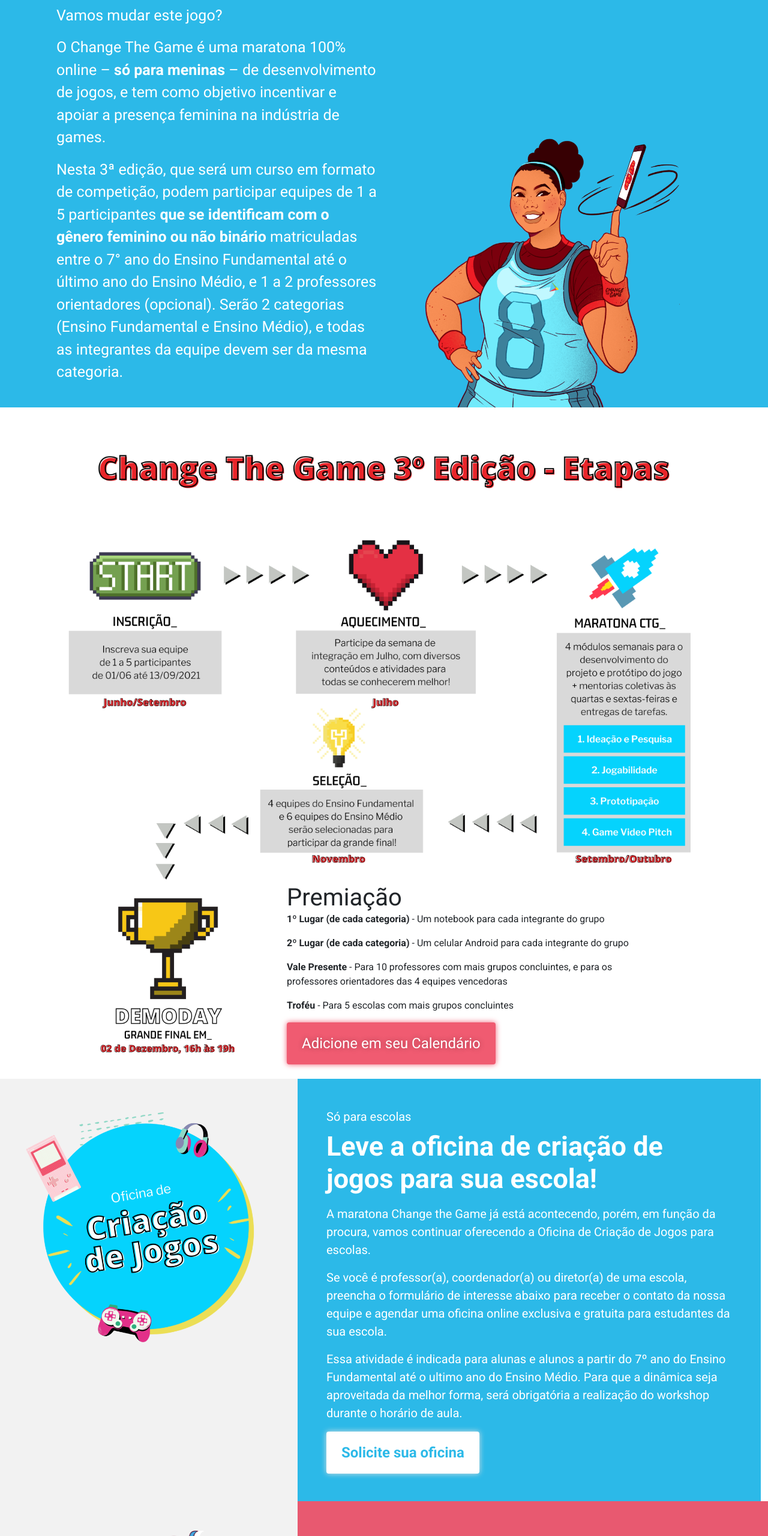
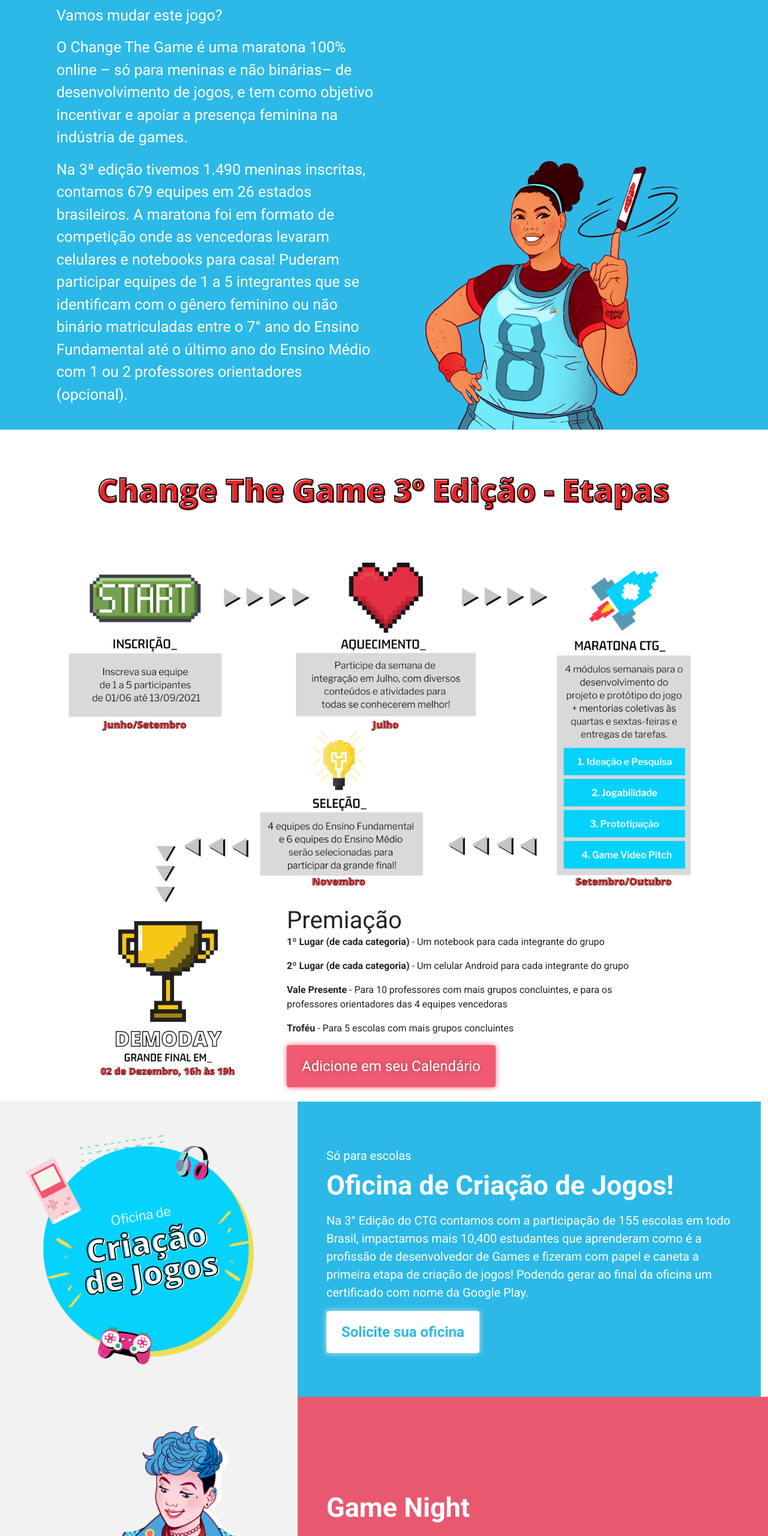
Before and after one commit to HenriqueMoura/ideiasthefuturo, a plain HTML site: page public/index.html in a window 1280 px wide. Shown: the part 1233-3793 px from the top of the page at 60% size. Drawn offline with nearby package versions, Linux system fonts and the light colour scheme.

Commit message:
alteracoes

```diff
--- a/public/index.html
+++ b/public/index.html
@@ -43,9 +43,9 @@
           <div class="content-text col-sm-12 col-md-12 col-lg-6 py-4">
             <h3 class="py-3"><strong>Meninas e mulheres jogam, são inovadoras, criativas e destemidas</strong> </h3>
             <p>No Brasil, mais de 50% dos consumidores de jogos são representados por mulheres. Porém, na hora de criar esses jogos, apenas 20% dos cargos de desenvolvedores são ocupados por elas.</p>
-
-            <p>Vamos mudar este jogo?</p><p>O Change The Game é uma maratona 100% online –&nbsp;<b>só para meninas</b>&nbsp;– de desenvolvimento de jogos, e tem como objetivo incentivar e apoiar a presença feminina na indústria de games.</p>
-            <p>Nesta 3ª edição, que será um curso em formato de competição, podem participar equipes de 1 a 5 participantes <b>que se identificam com o gênero feminino ou não binário</b> matriculadas entre o 7° ano do Ensino Fundamental até o último ano do Ensino Médio, e 1 a 2 professores orientadores (opcional). Serão 2 categorias (Ensino Fundamental e Ensino Médio), e todas as integrantes da equipe devem ser da mesma categoria.</p>
+            <p>Vamos mudar este jogo?</p>
+            <p>O Change The Game é uma maratona 100% online – só para meninas e não binárias– de desenvolvimento de jogos, e tem como objetivo incentivar e apoiar a presença feminina na indústria de games.</p>
+            <p>Na 3ª edição tivemos 1.490 meninas inscritas, contamos 679 equipes em 26 estados brasileiros. A maratona foi em formato de competição onde as vencedoras levaram celulares e notebooks para casa! Puderam participar equipes de 1 a 5 integrantes que se identificam com o gênero feminino ou não binário matriculadas entre o 7° ano do Ensino Fundamental até o último ano do Ensino Médio com 1 ou 2 professores orientadores (opcional).</p>
           </div>
           <div class=" col-sm-12 col-md-12 col-lg-6 text-sm-center ">
             <img src="./img/girls.png" alt="Mulher com um bola de basquete" width="80%">
@@ -53,7 +53,9 @@
         </div>
       </section>
     </div>
+    <div class="row m-auto  d-flex align-items-end justify-content-center">
 
+    </div>
     <div class="content-conheca container d-flex align-items-start  mt-4 mb-4 flex-column">
       <div class="text-center m-auto ">
         <picture>
@@ -89,11 +91,9 @@
           <div class="card-body d-flex flex-column justify-content-center align-items-start text-left p-md-5">
             <p class="d-inline-block mb-2">Só para escolas</p>
             <h3 class="mb-3">
-              Leve a oficina de criação de jogos para sua escola!
+              Oficina de Criação de Jogos!
             </h3>
-            <p>A maratona Change the Game já está acontecendo, porém, em função da procura, vamos continuar oferecendo a Oficina de Criação de Jogos para escolas.</p>
-            <p>Se você é professor(a), coordenador(a) ou diretor(a) de uma escola, preencha o formulário de interesse abaixo para receber o contato da nossa equipe e agendar uma oficina online exclusiva e gratuita para estudantes da sua escola.</p>
-            <p>Essa atividade é indicada para alunas e alunos a partir do 7º ano do Ensino Fundamental até o ultimo ano do Ensino Médio. Para que a dinâmica seja aproveitada da melhor forma, será obrigatória a realização do workshop durante o horário de aula.</p>
+            <p>Na 3° Edição do CTG contamos com a participação de 155 escolas em todo Brasil, impactamos mais 10,400 estudantes que aprenderam como é a profissão de desenvolvedor de Games e fizeram com papel e caneta a primeira etapa de criação de jogos! Podendo gerar ao final da oficina um certificado com nome da Google Play.</p>
             <a href="https://docs.google.com/forms/d/e/1FAIpQLSfHghE5soefeJLKxfn60Z_seELZST6MJotG2VaIg2OgmLNFCg/viewform" class="btn px-4 py-3 btn-oficina">Solicite sua oficina</a>
           </div>
           <div class="card-image p-md-5 text-center">
@@ -108,11 +108,9 @@
         <div class="card flex-md-row-reverse box-shadow h-md-250">
           <div class="card-body d-flex flex-column justify-content-center align-items-start text-left p-md-5">
             <h3 class="mb-3">
-              Regulamento
-
+              Game Night
             </h3>
-            <p>Leia com atenção o regulamento e conheça as regras de como participar</p>
-            <a  href="https://changethegame.ideiasdefuturo.com/regulamento.pdf"  target="_blank" class="btn px-4 py-3 btn-oficina">Baixar Regulamento</a>
+            <p>Uma noite de jogos em que se reuniram no Google Meet transmitido em live no canal da Malena0202 com algumas participantes do CTG da 3° e 2° Edição, convidadas da Ideias de Futuro e imprensa, onde jogaram juntas e conversaram sobre o Change the Game, está live contou com de 4.6 mil views!</p>
           </div>
           <div class="card-image p-md-5 pb-md-0">
             <img src="./img/write.png" alt="Menino escrevendo em um livro" width="400px">
```
